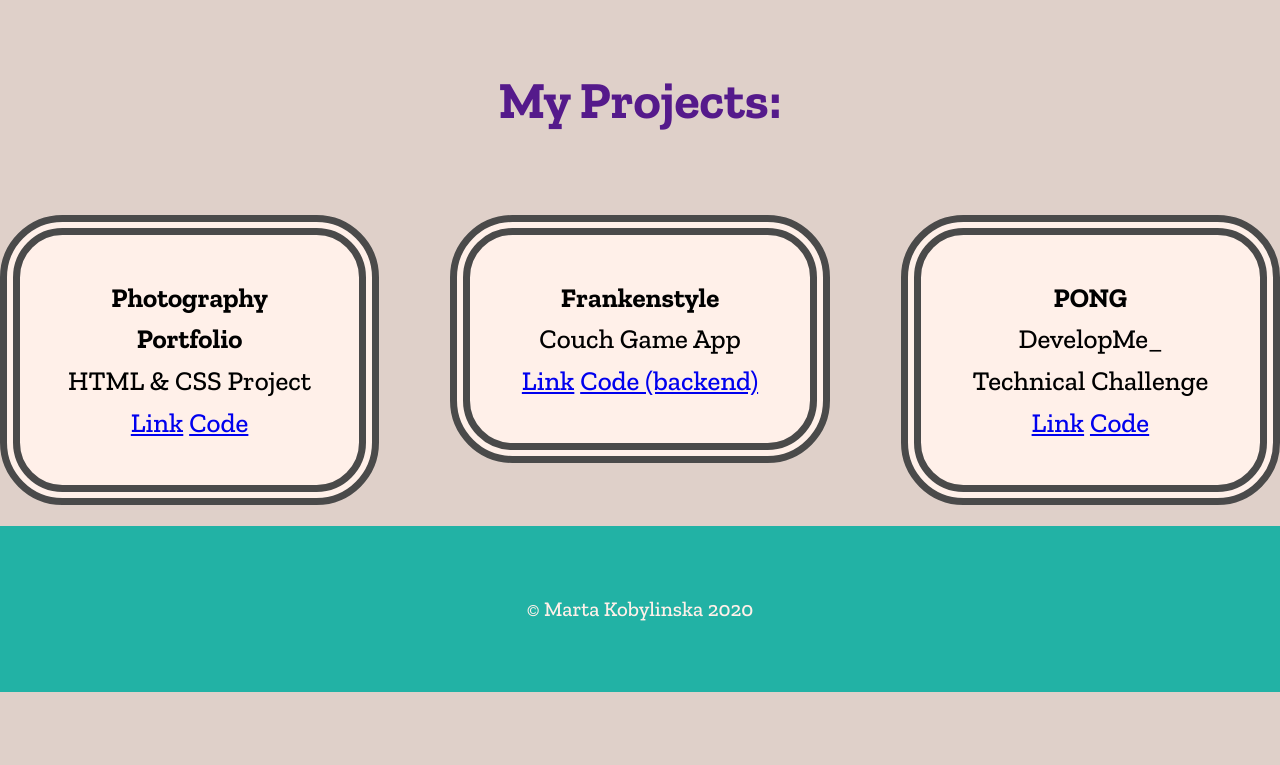
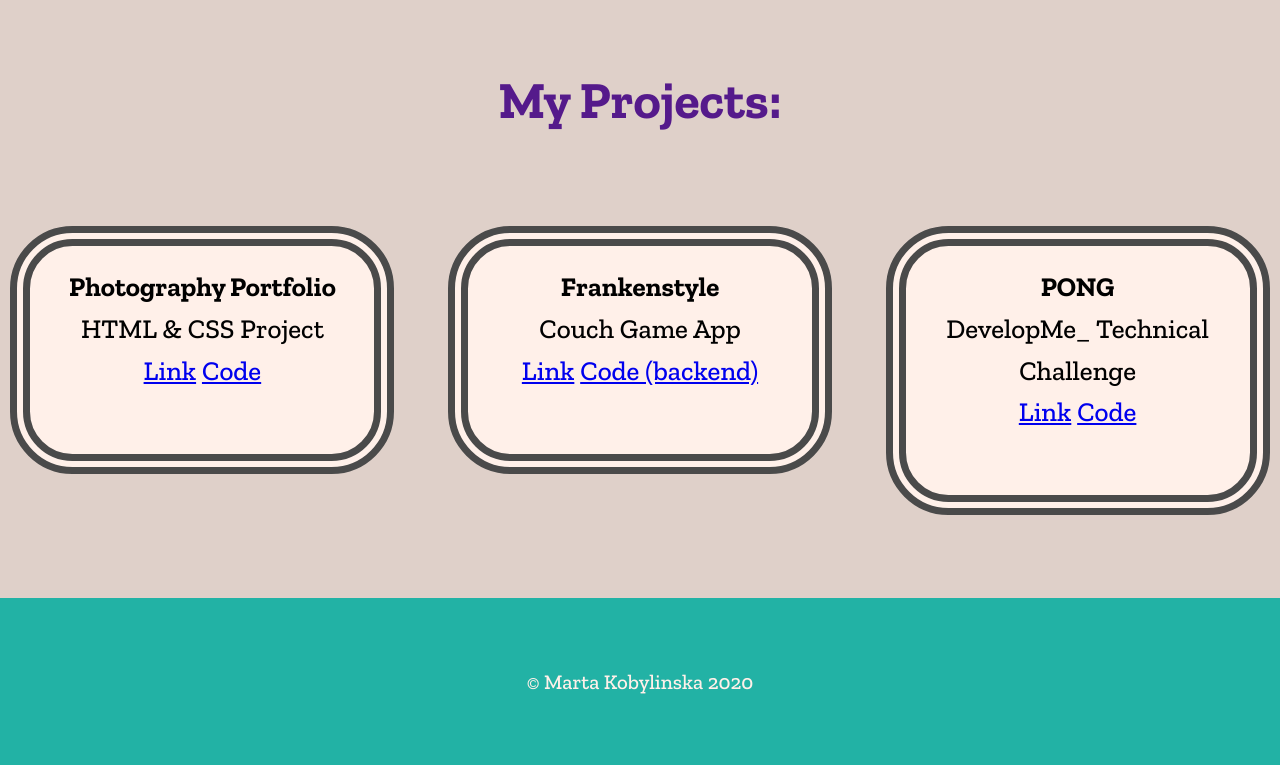
Before and after one commit to mmkobylin/old-portfolio, a website: page index.html in a window 1280 px wide. Shown: the part 1917-2682 px from the top of the page. Before the commit the page ends 2609 px from the top, so only its background shows below. Drawn offline with nearby package versions, Linux system fonts and the light colour scheme; a web font is replaced by a local one.

Commit message:
media query added for the cards to look better on more resolutions

```diff
--- a/src/css/style.css
+++ b/src/css/style.css
@@ -139,28 +139,29 @@ ul {
     margin:2rem;
 }
 
+@media screen and (min-width:800px) {
+
+    .card-left {
+        float: left;
+        width: 30%;
+
+    }
+    .card-right {
+        float: right;
+        width: 30%;
+
+    }
+    .card-center{
+        display: inline-block;
+        width: 30%;
+
+    }
+}
 
 @media screen and (min-width:700px) {
     *{
         font-size:1.3rem;
         margin:0;
-    }
-    .card {
-        margin: 0rem;
-        padding:2rem;
-    }
-
-    .card-left {
-        float: left;
-        width: 20%;
-    }
-    .card-right {
-        float: right;
-        width: 20%;
-    }
-    .card-center{
-        display: inline-block;
-        width: 20%;
     }
 
     h1 {
@@ -202,6 +203,15 @@ ul {
         margin:3rem;
     }
 
+    .card {
+        box-sizing:border-box;
+        float: center;
+        width: 30%;
+        margin:0.5rem;
+        margin-bottom:3rem;
+        line-height: 2rem;
+    }
+
     .skills {
         box-sizing:border-box;
         float: left;
```
